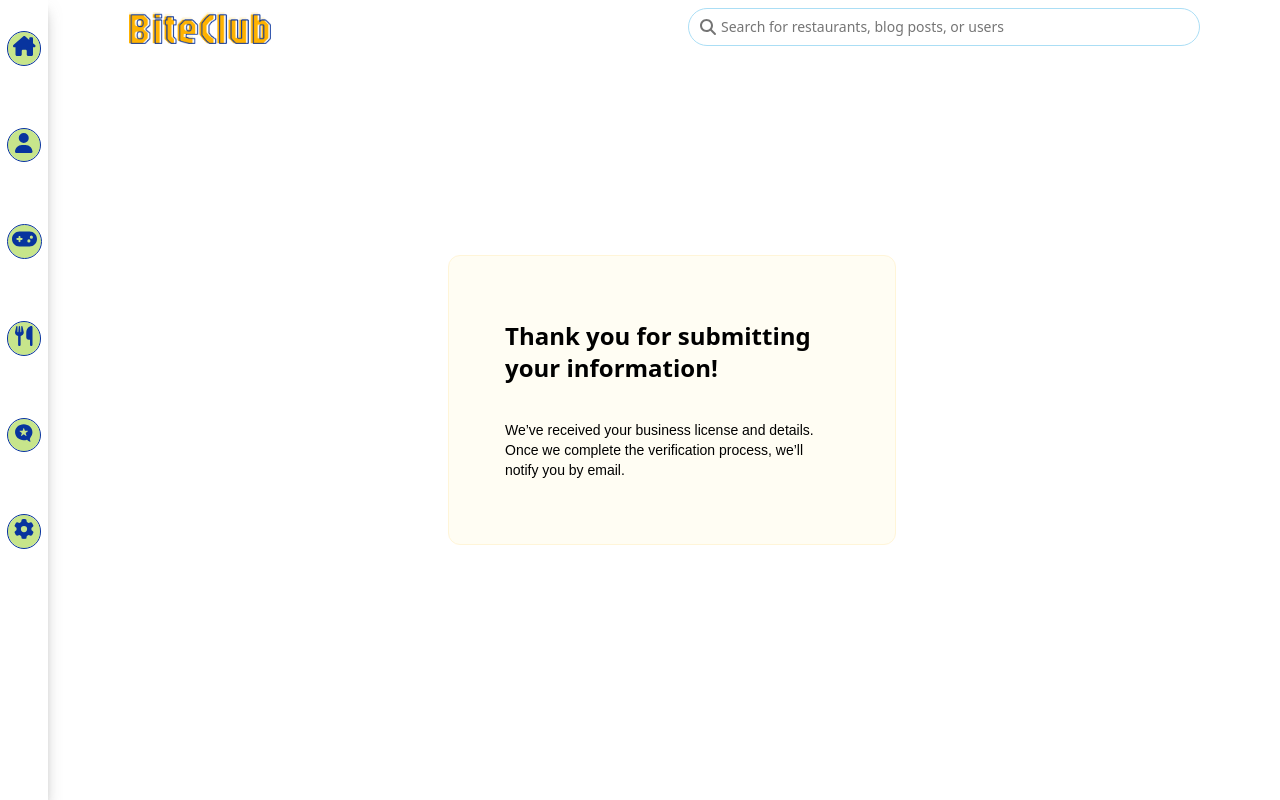
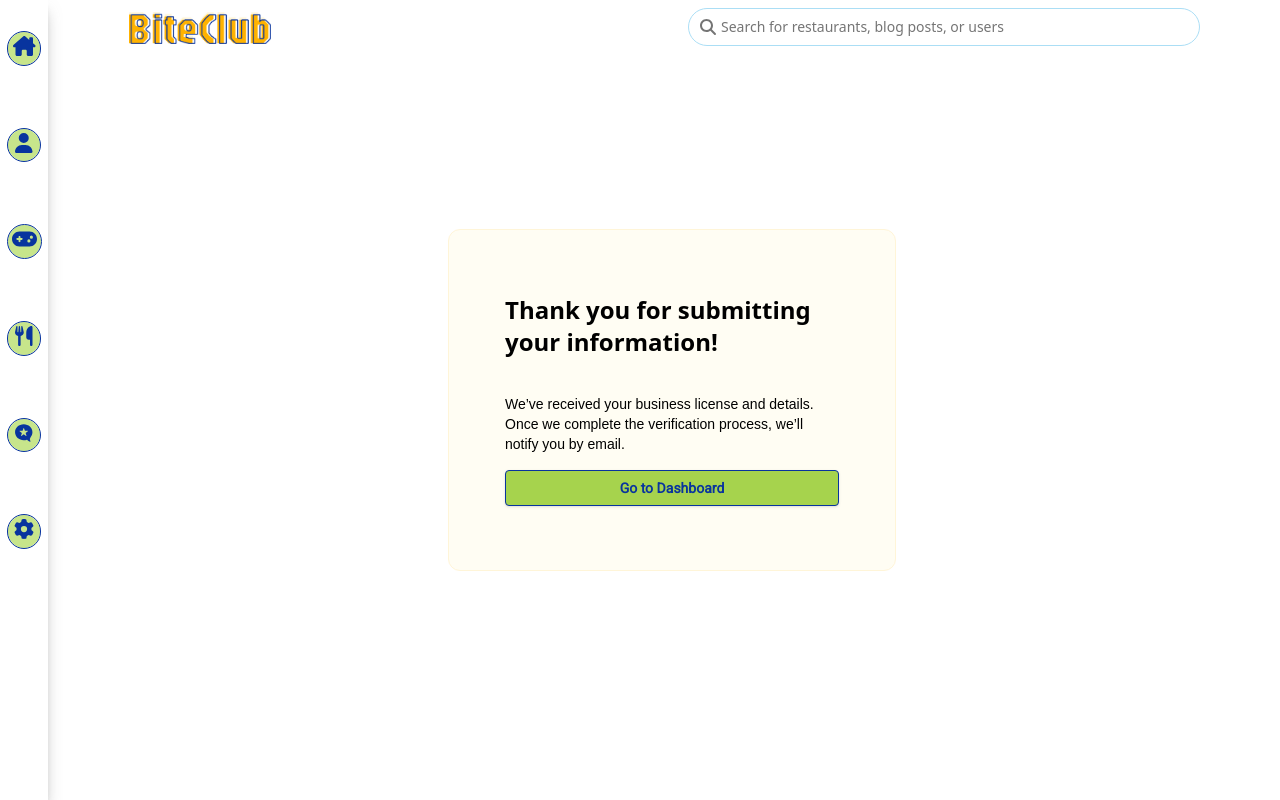
Before and after one commit to ochovhaniuk98/PRJ566NBB-02, a Next.js app in the folder biteclub/: page /users/business/awaiting-verification in a window 1280 px wide. Built offline with nearby package versions, Linux system fonts and the light colour scheme; no server answers; a web font is replaced by a local one.

Commit message:
ADD: button on await page

```diff
--- a/biteclub/src/app/(main)/users/business/awaiting-verification/page.jsx
+++ b/biteclub/src/app/(main)/users/business/awaiting-verification/page.jsx
@@ -1,21 +1,26 @@
+'use client';
+
 import { Card, CardContent, CardHeader, CardTitle } from '@/components/auth/ui/Card';
-
+import { Button } from '@/components/shared/Button';
+import { useRouter } from 'next/navigation';
 export default function Page() {
+  const router = useRouter();
   return (
     <div className="flex min-h-svh w-full items-center justify-center p-6 md:p-10">
       <div className="w-full max-w-sm">
         <div className="flex flex-col gap-6">
           <Card>
             <CardHeader>
-              <CardTitle className="text-2xl">
-                Thank you for submitting your information!
-              </CardTitle>
+              <CardTitle className="text-2xl">Thank you for submitting your information!</CardTitle>
             </CardHeader>
             <CardContent>
               <p className="text-sm text-muted-foreground">
-                We’ve received your business license and details. Once we complete the verification process,
-                we’ll notify you by email.
+                We’ve received your business license and details. Once we complete the verification process, we’ll
+                notify you by email.
               </p>
+              <Button className="w-full font-roboto font-normal mt-4" onClick={() => router.push('/users/business')}>
+                Go to Dashboard
+              </Button>
             </CardContent>
           </Card>
         </div>
```
